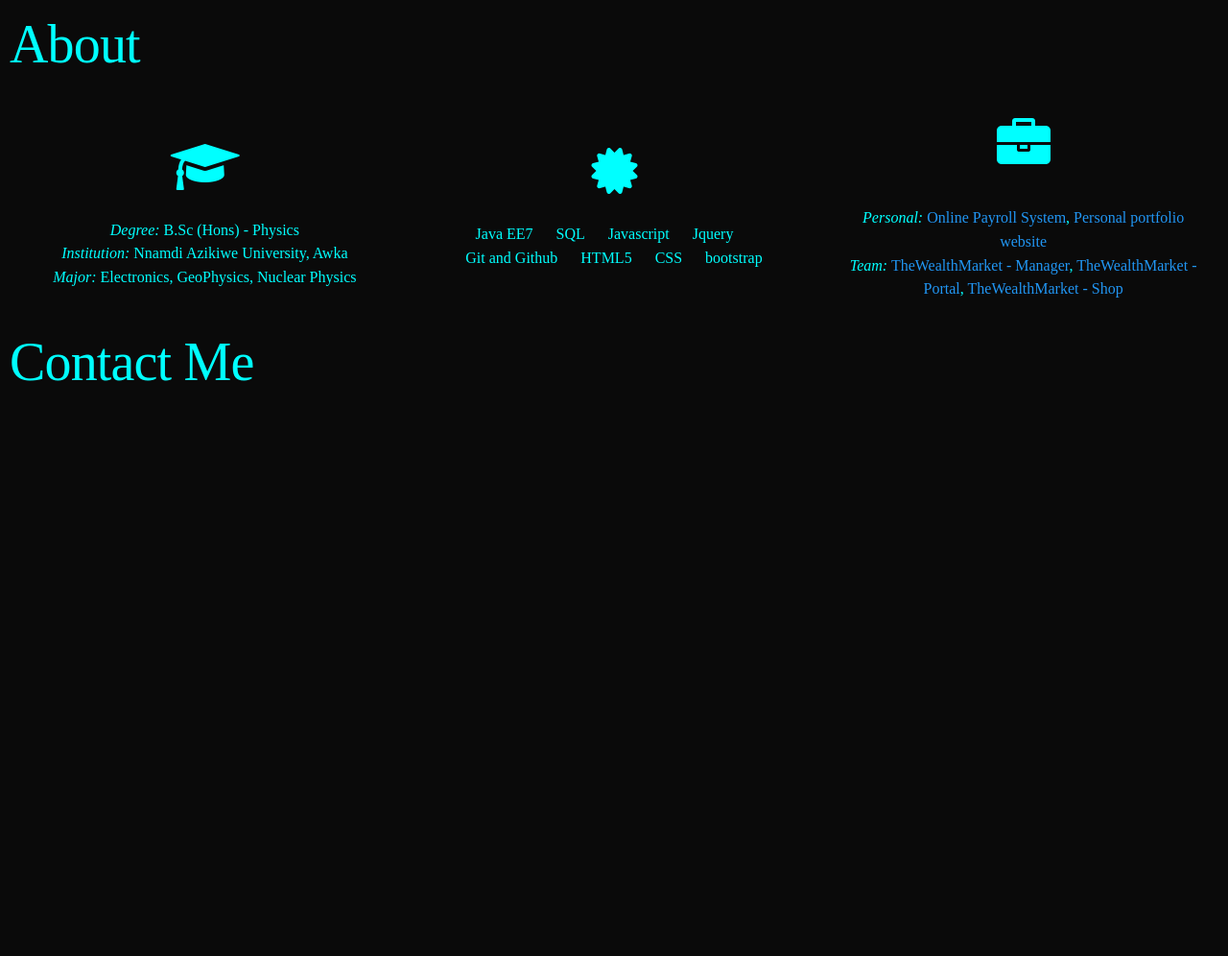
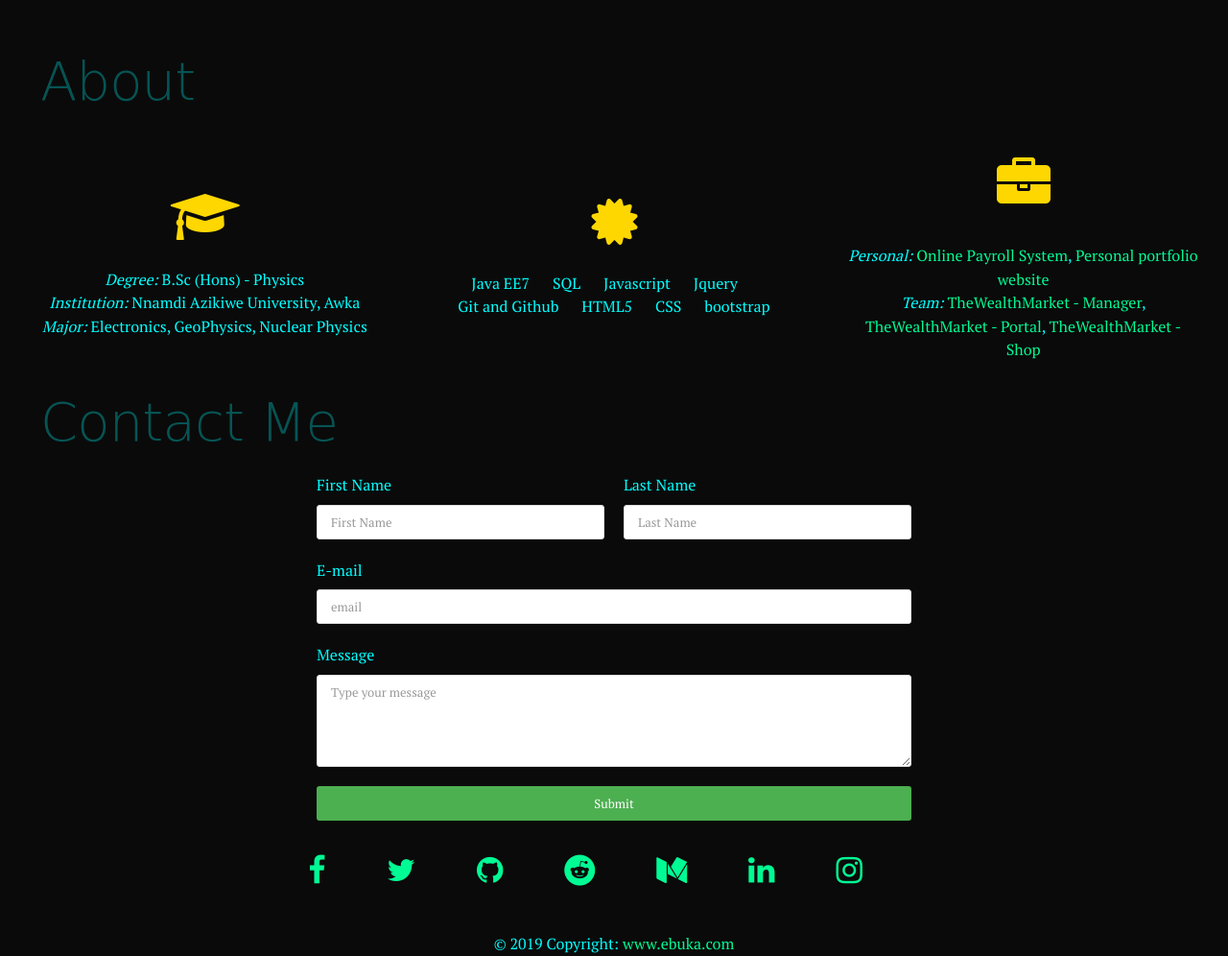
Before and after one commit to phayo/my-portfolio, a website: page index.html in a window 1280 px wide. Shown: the part 896-1892 px from the top of the page at 96% size. Before the commit the page ends 1336 px from the top, so only its background shows below. Drawn offline with Linux system fonts and the light colour scheme; a web font is replaced by a local one.

Commit message:
Add contact mr and footer

```diff
--- a/assets/style.css
+++ b/assets/style.css
@@ -22,3 +22,17 @@ html, body {
 .silver{
   color: #c0c0c0;
 }
+
+.gold{
+  color: #ffd700;
+}
+
+a {
+  color: #00fa94;
+}
+
+.heading{
+  margin-left: 2rem;
+  font-family: 'Saira Stencil One', cursive;
+  opacity: 0.3;
+}
--- a/index.html
+++ b/index.html
@@ -5,7 +5,7 @@
         <meta charset="utf-8">
         <meta name="viewport" content="width=device-width, initial-scale=1, shrink-to-fit=no">
 
-        <link href="https://fonts.googleapis.com/css?family=Atomic+Age|Bree+Serif|Courgette|Darker+Grotesque|Lobster|Maven+Pro|Righteous&display=swap" rel="stylesheet">
+        <link href="https://fonts.googleapis.com/css?family=Atomic+Age|Lobster|Maven+Pro|PT+Serif|Patua+One|Russo+One|Saira+Stencil+One&display=swap" rel="stylesheet">
         <link href="assets/icomoon/styles.css" rel="stylesheet" type="text/css">
         <link href="assets/css/bootstrap.min.css" rel="stylesheet" type="text/css">
         <link href="assets/css/bootstrap_limitless.min.css" rel="stylesheet" type="text/css">
@@ -46,7 +46,7 @@
                         </blockquote>
                 </div>
             </div>
-            <h6 class="display-4">Summary</h6>
+            <h6 class="display-4 heading">Summary</h6>
             <div class="row">
                 <div class="col-md-1"></div>
                 <div class="col-md-4">
@@ -86,10 +86,10 @@
                 </div>
                 <div class="col-md-1"></div>
             </div> -->
-            <h6 class="display-4">About</h6>
+            <h6 class="display-4 heading">About</h6>
             <div class="row">
                 <div class="col-lg-4 p-2 col-sm-12 d-flex flex-column justify-content-center">
-                    <h1 class="display-4 w-100 text-center"><i class="fa fa-graduation-cap gold-badge"></i></h1>
+                    <h1 class="display-4 w-100 text-center gold"><i class="fa fa-graduation-cap gold-badge"></i></h1>
                     <div class="text-center">
                         <em>Degree:</em> B.Sc (Hons) - Physics <br>
                         <em>Institution:</em> Nnamdi Azikiwe University, Awka <br>
@@ -97,7 +97,7 @@
                     </div>
                 </div>
                 <div class="col-lg-4 col-sm-12 d-flex flex-column justify-content-center">
-                    <h1 class="display-4 w-100 text-center"><i class="fa fa-certificate gold-badge"></i></h1>
+                    <h1 class="display-4 w-100 text-center gold"><i class="fa fa-certificate gold-badge"></i></h1>
                     <div class="text-center">
                         <ul class="list-inline">
                             <li class="list-inline-item">Java EE7</li>
@@ -112,7 +112,7 @@
                     </div>
                 </div>
                 <div class="col-lg-4 col-sm-12 d-flex flex-column justify-content-center pt-2">
-                    <h1 class="display-4 w-100 mb-0 text-center"><i class="fa fa-briefcase gold-badge"></i></h1>
+                    <h1 class="display-4 w-100 mb-0 text-center gold"><i class="fa fa-briefcase gold-badge"></i></h1>
                     <div class="text-center p-3 mt-0">
                         <em>Personal:</em> <a href="#" class="ext-link">Online Payroll System</a>, <a href="#" class="ext-link">Personal portfolio website</a> <br>
                         <em>Team:</em> <a href="#" class="ext-link">TheWealthMarket - Manager</a>,  <a href="#" class="ext-link">TheWealthMarket - Portal</a>,
@@ -120,9 +120,106 @@
                     </div>
                 </div>
             </div>
-            <h6 class="display-4">Contact Me</h6>
+            <h6 class="display-4 heading">Contact Me</h6>
+            <div class="d-flex justify-content-center">
+
+            </div>
+            <div class="row">
+                <div class="col-md-3 col-sm-1">
+
+                </div>
+                <div class="col-md-6 col-sm-10">
+                        <form>
+                            <div class="form-group">
+                                <div class="row">
+                                    <div class="col-md-6 col-sm-12">
+                                        <label for="firstName">First Name</label>
+                                        <input type="text" class="form-control" placeholder="First Name" id="firstName">
+                                    </div>
+                                    <div class="col-md-6 col-sm-12">
+                                        <label for="lastName">Last Name</label>
+                                        <input type="text" class="form-control" placeholder="Last Name" id="lastName">
+                                    </div>
+                                </div>
+                            </div>
+                            <div class="form-group">
+                                <div class="row">
+                                    <div class="col-md-12 col-sm-12">
+                                        <div class="form-group">
+                                            <label for="email">E-mail</label>
+                                            <input type="email" class="form-control" placeholder="email" id="email">
+                                        </div>
+                                    </div>
+                                </div>
+                            </div>
+                            <div class="form-group">
+                                <div class="row">
+                                    <div class="col-md-12">
+                                        <label for="message">Message</label>
+                                        <textarea class="form-control" id="message" rows="4" placeholder="Type your message"></textarea>
+                                    </div>
+                                </div>
+                            </div>
+                            <button type="button" class="form-control btn btn-success">Submit</button>
+                        </form>
+                </div>
+                <div class="col-md-3 col-sm-1">
+
+                </div>
+            </div>
         </div>
+        <!-- Footer -->
+        <footer class="page-footer font-small cyan darken-3">
+                <div class="container">
+                <!-- Grid row-->
+                    <div class="row">
+                        <!-- Grid column -->
+                        <div class="d-flex col-md-12 justify-content-center p-2">
+                            <div class="m-2 flex-center p-2">
+                                <!-- Facebook -->
+                                <a href="https://www.facebook.com/phayokingz" class="fb-ic">
+                                    <i class="fa fa-facebook-f fa-lg white-text mr-md-5 mr-3 fa-2x"> </i>
+                                </a>
+                                <!-- Twitter -->
+                                <a href="https://www.twitter.com/mrphayo" class="twitter-ic">
+                                    <i class="fa fa-twitter fa-lg white-text mr-md-5 mr-3 fa-2x"> </i>
+                                </a>
+                                <!-- Github +-->
+                                <a href="https://github.com/phayo" target="_blank" class="gothub-ic">
+                                    <i class="fa fa-github fa-lg white-text mr-md-5 fa-2x"> </i>
+                                </a>
+                                <!--Reddit-->
+                                <a href="https://www.reddit.com/user/phayokingz" class="reddit-ic">
+                                    <i class="fa fa-reddit fa-lg white-text mr-md-5 mr-3 fa-2x"> </i>
+                                </a>
+                                <!--Medium-->
+                                <a href="https://www.medium.com/@anazodogodwin" class="gplus-ic">
+                                    <i class="fa fa-medium fa-lg white-text mr-md-5 mr-3 fa-2x"> </i>
+                                </a>
+                                <!--Linkedin -->
+                                <a href="https://www.linkedin.com/in/ebukaanazodo" class="li-ic">
+                                    <i class="fa fa-linkedin fa-lg white-text mr-md-5 mr-3 fa-2x"> </i>
+                                </a>
+                                <!--Instagram-->
+                                <a href="https://instagram.com/mr.phayo" class="ins-ic">
+                                    <i class="fa fa-instagram fa-lg white-text mr-md-5 mr-3 fa-2x"> </i>
+                                </a>
+                            </div>
+                        </div>
+                        <!-- Grid column -->
 
+                    </div>
+                <!-- Grid row-->
+                </div>
+                <!-- Footer Elements -->
+                <!-- Copyright -->
+                <div class="footer-copyright text-center pt-3">© 2019 Copyright:
+                <a href="#"> www.ebuka.com</a>
+                </div>
+                <!-- Copyright -->
+
+            </footer>
+      <!-- Footer -->
         <script src="assets/js/jquery.min.js"></script>
         <script src="assets/js/bootstrap.bundle.min.js"></script>
         <script src="assets/js/sweet_alert.min.js"></script>
```
